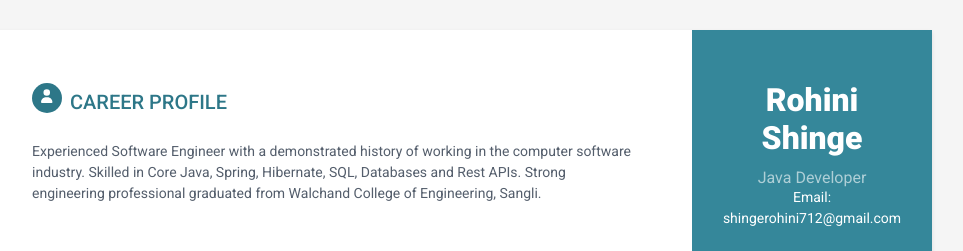
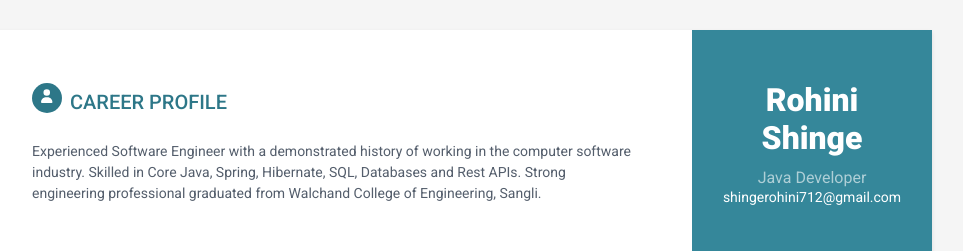
Before and after one commit to rohini-shinge/rohini-shinge.github.io, a plain HTML site: page index.html in a window 1280 px wide. Shown: the top 251 px of the page, without its empty margins (188-1151 px from the left). Drawn offline with Linux system fonts and the light colour scheme.

Commit message:
Update index.html
Change

```diff
--- a/index.html
+++ b/index.html
@@ -28,7 +28,7 @@
                 <h1 class="name">Rohini Shinge</h1>
                 <h3 class="tagline">Java Developer</h3>
 		<ul class="list-unstyled contact-list">
-                    <li class="email"><i class="email"></i>Email: shingerohini712@gmail.com</li>
+                    <li class="email"><i class="email"></i>shingerohini712@gmail.com</li>
 		</ul>
             </div><!--//profile-container-->
             <div class="contact-container container-block">
```
